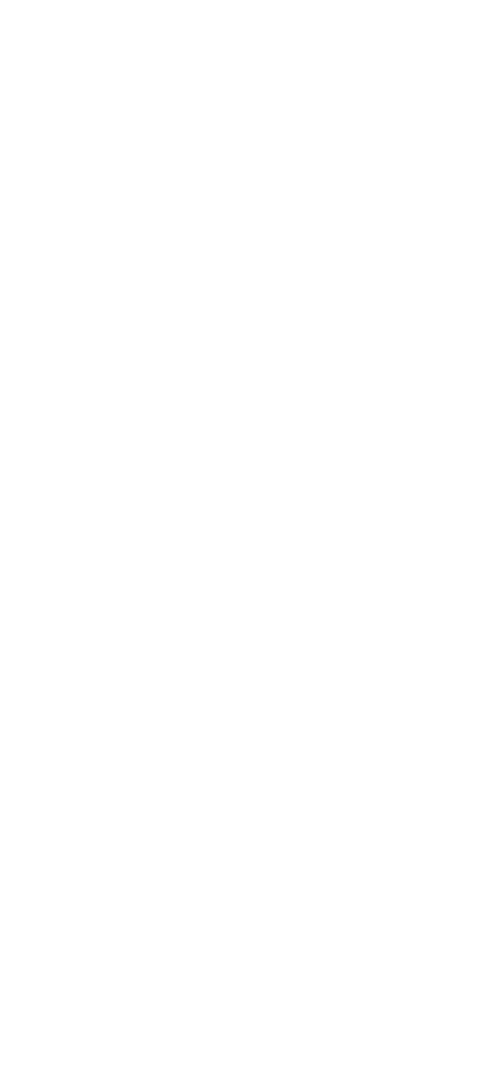
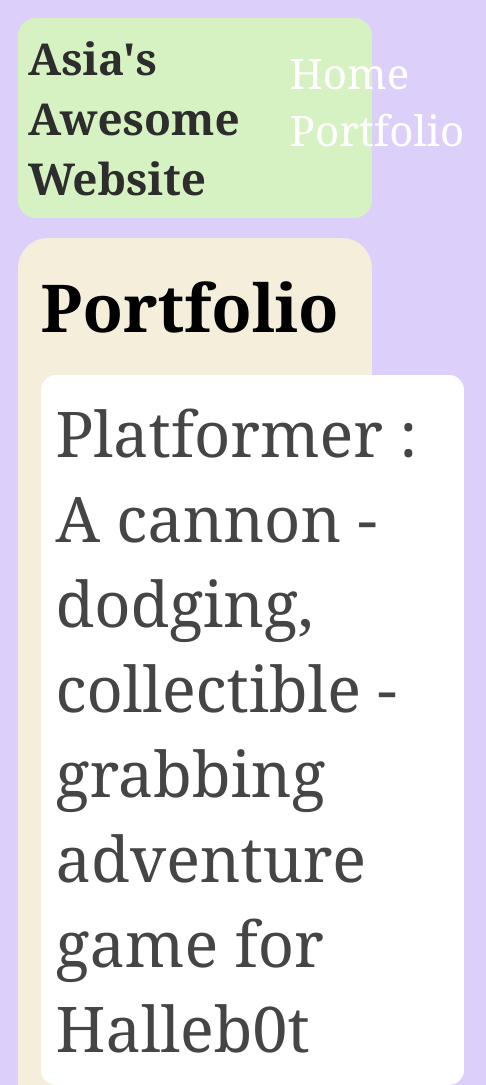
Before and after one commit to AWalker08/awalker08.github.io, a plain HTML site: page portfolio.html in a window 390 px wide. Shown: the top 1085 px of the page, 486 px wide, since content can reach past the window. Before the commit the page ends 844 px from the top, so only its background shows below. Drawn offline with Linux system fonts and the light colour scheme.

Commit message:
add portfolio.html file

```diff
--- a/portfolio.html
+++ b/portfolio.html
@@ -0,0 +1,32 @@
+<!DOCTYPE html>
+<html>
+    <head>
+        <title>Asia's First Website</title>
+        <link rel="stylesheet" href="style.css">
+    </head>
+    <body>
+        <div id="all-contents">
+            <nav>
+                <h1>Asia's Awesome Website</h1>
+                <ul id="nav-li">
+                    <li class="nav-li">
+                    <a class="nav-a" href="index.html">Home</a>
+                    </li>
+                    <li class="nav-li">
+                        <a class="nav-a" href="portfolio.html">Portfolio</a>
+                    </li>
+                </ul>
+            </nav>
+            <main>
+                <div class="content">
+                    <h1>Portfolio</h1>
+                    <ul id="portfolio">
+                        <li><a href="projects/platformer/">Platformer : A cannon - dodging, collectible - grabbing adventure game for Halleb0t</a></li>
+                        <li><a href="projects/bouncing-box/">Bouncing Box : A project that gives you a taste of game development on the web </a></li>
+                        <li><a href="projects/circularity/">Circularity : A motion poem using random number generation and velocity applied to circle shapes...</a></li>
+                    </ul>
+                </div>
+            </main>
+        </div>
+    </body>
+</html>
--- a/style.css
+++ b/style.css
@@ -2,7 +2,7 @@ body {
     background: rgb(220, 208, 250);
     color: rgb(45, 45, 45);
     padding: 10px;
-    font-family: tahoma;
+    font-family: Georgia;
 }
 #all-contents {
   max-width: 800px;
@@ -65,3 +65,77 @@ h2, h3 {
 img{
     border-radius: 20px;
 }
+ /* portfolio styles */
+ .content h1 {
+    color: black;
+}
+
+#portfolio {
+    list-style-type: none;
+    padding-left: 0;
+}
+
+#portfolio li {
+    background: #fff;
+    padding: 10px;
+    border-radius: 10px;
+    margin-bottom: 10px;
+}
+
+#portfolio li:hover {
+    background: #eee;
+}
+
+#portfolio a {
+    text-decoration: none;
+    color: #454545;
+}
+ /* responsive web design */
+ @media screen and (min-width: 120px) and (max-width: 1080px) {
+    main {
+      height: 100ch;
+      zoom: 1.5;
+      display: grid;
+    }
+
+    h1 {
+      font-size: 44px;
+    }
+
+    h2 {
+      font-size: 42px;
+    }
+
+    h3 {
+      font-size: 36px;
+    }
+
+    #all-contents {
+      height: 100ch;
+      margin: none;
+    }
+
+    a {
+      font-size: 42px;
+    }
+
+    .sidebar {
+      margin-right: 0px;
+      justify-content: center;
+      align-items: center;
+    }
+
+    .sidebar-img {
+      width: 100%;
+    }
+
+    p,
+    li {
+      font-size: 24px;
+    }
+
+    .content {
+      align-content: center;
+      justify-content: center;
+    }
+}
```
